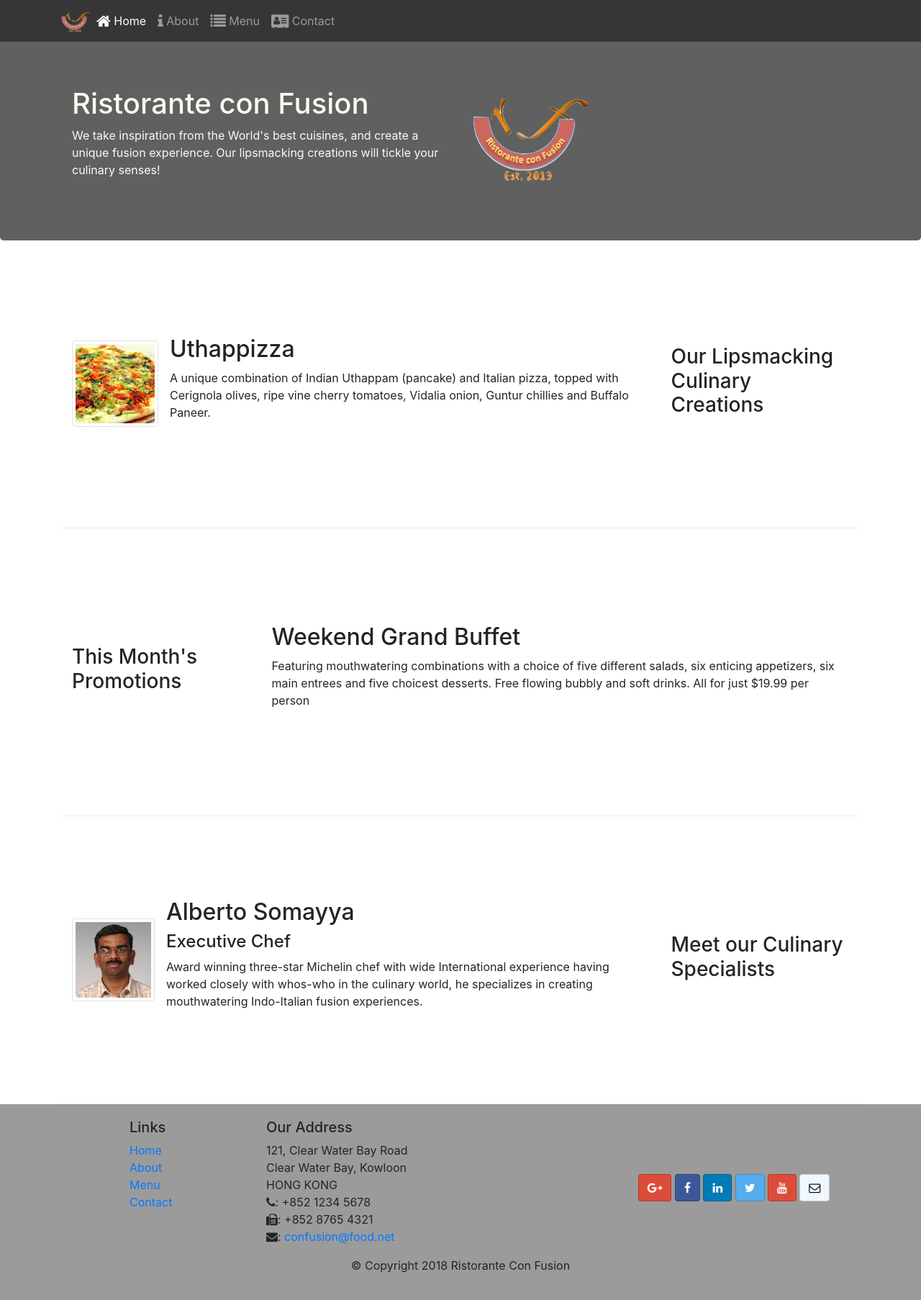
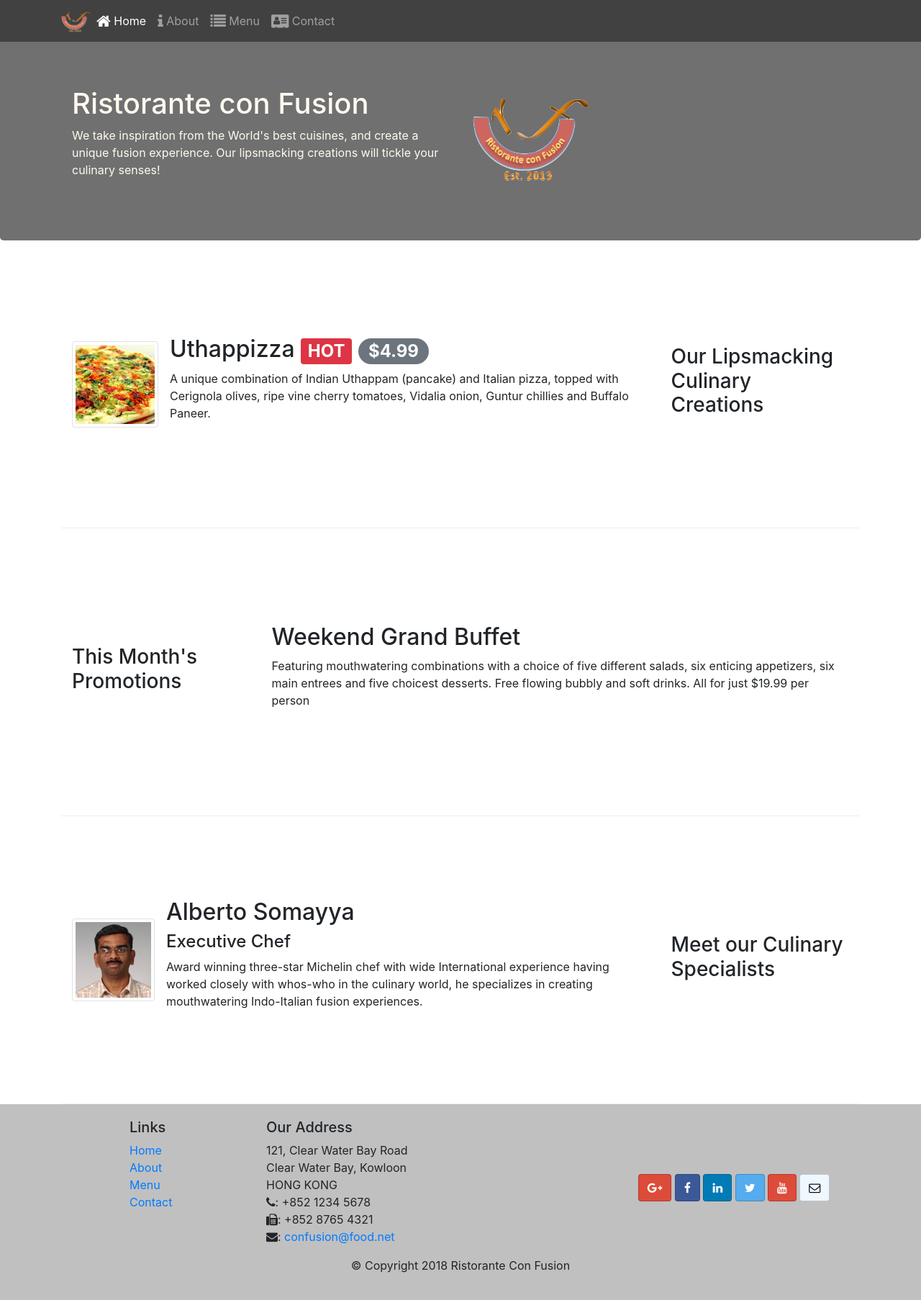
Before and after one commit to bahaayoussof/conFusion, a website: page index.html in a window 1280 px wide. Shown: the whole page at 72% size. Drawn offline with nearby package versions, Linux system fonts and the light colour scheme.

Commit message:
Alerting Users

```diff
--- a/css/styles.css
+++ b/css/styles.css
@@ -5,7 +5,7 @@ body {
 
 /* Navbar */
 .navbar-dark {
-    background-color: #363636;
+    background-color: #414141;
 }
 
 /* Header */
@@ -17,7 +17,7 @@ body {
 .jumbotron {
     padding: 70px 30px 70px 30px;
     margin: 0 auto;
-    background: #606060;
+    background: #707070;
     color: floralwhite;
 }
 
@@ -31,7 +31,7 @@ body {
 
 /* Footer */
 .footer {
-    background-color: #9b9b9b;
+    background-color: #c0c0c0;
     margin: 0 auto;
     padding: 20px 0 20px 0;
 }
--- a/index.html
+++ b/index.html
@@ -73,7 +73,11 @@
                     <img class="d-flex mr-3 img-thumbnail align-self-center" src="images/uthappizza.png"
                         alt="Uthappizza">
                     <div class="media-body">
-                        <h2 class="mt-0">Uthappizza</h2>
+                        <h2 class="mt-0">
+                            Uthappizza
+                            <span class="badge badge-danger">HOT</span>
+                            <span class="badge badge-pill badge-secondary">$4.99</span>
+                        </h2>
                         <p class="d-none d-sm-block">A unique combination of Indian Uthappam (pancake) and
                             Italian pizza, topped with Cerignola olives, ripe vine
                             cherry tomatoes, Vidalia onion, Guntur chillies and
```
Also changed, not shown: aboutus.html (+1 -1 lines).
